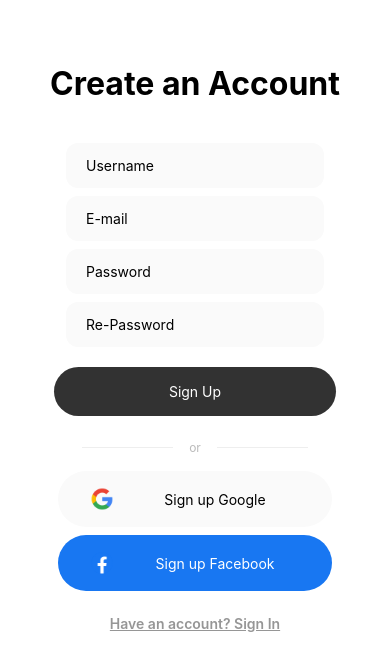
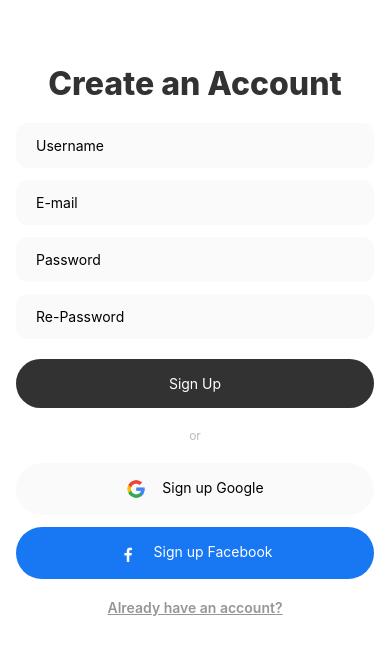
Before and after one commit to ErenElagz/Atlas, a React Native app: screen /SignUp in a window 390 px wide. Shown: the top 670 px of the page. Built offline with nearby package versions, Linux system fonts and the light colour scheme.

Commit message:
SignUp Page Modified

```diff
--- a/src/screens/Login/ForgotPassword.js
+++ b/src/screens/Login/ForgotPassword.js
@@ -7,12 +7,16 @@ export default function ForgotPassword({ navigation }) {
         <View style={styles.container}>
             <StatusBar style="auto" />
             <Text style={styles.title}>Forgot Password</Text>
+
             <TextInput
+                selectionColor={"#000"}
                 placeholder="E-mail"
                 style={styles.input}></TextInput>
+
             <Pressable style={styles.button}>
                 <Text style={styles.buttonText}>Send Email</Text>
             </Pressable>
+
             <Pressable onPress={() => navigation.navigate("SignIn")}>
                 <Text style={styles.goBack}>Go Back</Text>
             </Pressable>
--- a/src/screens/Login/SignIn.js
+++ b/src/screens/Login/SignIn.js
@@ -9,10 +9,12 @@ export default function SignIn({ navigation }) {
             <Text style={styles.title}>Login to Atlas</Text>
             <View style={styles.view}>
                 <TextInput
+                    selectionColor={"#000"}
                     placeholder="E-mail"
                     style={styles.input}></TextInput>
 
                 <TextInput
+                    selectionColor={"#000"}
                     placeholder="Password"
                     style={styles.input}></TextInput>
             </View>
@@ -34,7 +36,7 @@ export default function SignIn({ navigation }) {
             </View>
 
             <View style={styles.view}>
-                <Pressable style={styles.google}>
+                <Pressable style={[styles.thirdPart, { backgroundColor: "#fafafa" }]}>
                     <Image
                         style={styles.icon}
                         source={require("../../assets/icons/google.png")}
@@ -42,7 +44,7 @@ export default function SignIn({ navigation }) {
                     <Text>Sign in Google</Text>
                 </Pressable>
 
-                <Pressable style={styles.facebook}>
+                <Pressable style={[styles.thirdPart, { backgroundColor: "#1877f2" }]}>
                     <Image
                         style={styles.icon}
                         source={require("../../assets/icons/facebook.png")}
@@ -103,17 +105,7 @@ const styles = StyleSheet.create({
     },
     or: { fontSize: 12, color: "#bbb" },
     div: { flexGrow: 1, backgroundColor: "#ddd", height: 1 },
-    google: {
-        backgroundColor: "#fafafa",
-        justifyContent: "center",
-        padding: 16,
-        borderRadius: 32,
-        width: "100%",
-        flexDirection: "row",
-        gap: 16
-    },
-    facebook: {
-        backgroundColor: "#1877F2",
+    thirdPart: {
         justifyContent: "center",
         padding: 16,
         borderRadius: 32,
--- a/src/screens/Login/SignUp.js
+++ b/src/screens/Login/SignUp.js
@@ -1,163 +1,94 @@
 import React from "react";
-import { View, StyleSheet, Text, Image, Dimensions, Pressable, TextInput } from "react-native";
+import { View, StyleSheet, Text, Image, Pressable, TextInput } from "react-native";
 import { StatusBar } from "expo-status-bar";
 
-export default function SignUp({ navigation }) {
+export default function SignIn({ navigation }) {
     return (
         <View style={styles.container}>
             <StatusBar style="auto" />
-            <View>
-                <View style={styles.header}>
             <Text style={styles.title}>Create an Account</Text>
-                </View>
+            <View style={styles.view}>
+                <TextInput
+                    selectionColor={"#000"}
+                    placeholder="Username"
+                    style={styles.input}></TextInput>
+                <TextInput
+                    selectionColor={"#000"}
+                    placeholder="E-mail"
+                    style={styles.input}></TextInput>
+                <TextInput
+                    selectionColor={"#000"}
+                    placeholder="Password"
+                    style={styles.input}></TextInput>
+                <TextInput
+                    selectionColor={"#000"}
+                    placeholder="Re-Password"
+                    style={styles.input}></TextInput>
             </View>
 
-            <View>
-                <View style={{ paddingHorizontal: 32, marginTop: 32, gap: 8 }}>
-                    <TextInput placeholder="Username" style={styles.input} selectionColor={"#323232"}></TextInput>
-                    <TextInput placeholder="E-mail" style={styles.input} selectionColor={"#323232"}></TextInput>
-                    <TextInput placeholder="Password" style={styles.input} selectionColor={"#323232"}></TextInput>
-                    <TextInput placeholder="Re-Password" style={styles.input} selectionColor={"#323232"}></TextInput>
-                </View>
-                <View style={styles.sign}>
-                    <Pressable style={styles.sign2}>
-                        <Text style={styles.text2}>Sign Up</Text>
+            <Pressable style={styles.button}>
+                <Text style={styles.buttonText}>Sign Up</Text>
             </Pressable>
-                </View>
+
             <View style={styles.orView}>
                 <View style={styles.div}></View>
                 <Text style={styles.or}>or</Text>
                 <View style={styles.div}></View>
             </View>
-                <View style={styles.thirdView}>
-                    <Pressable style={styles.google}>
-                        <Image style={styles.logo2} source={require("../../assets/icons/google.png")} />
-                        <Text style={styles.text1}>Sign up Google</Text>
+
+            <View style={styles.view}>
+                <Pressable style={[styles.thirdPart, { backgroundColor: "#fafafa" }]}>
+                    <Image
+                        style={styles.icon}
+                        source={require("../../assets/icons/google.png")}
+                    />
+                    <Text>Sign up Google</Text>
                 </Pressable>
-                    <Pressable style={styles.facebook}>
-                        <Image style={styles.logo2} source={require("../../assets/icons/facebook.png")} />
-                        <Text style={styles.text2}>Sign up Facebook</Text>
+
+                <Pressable style={[styles.thirdPart, { backgroundColor: "#1877f2" }]}>
+                    <Image
+                        style={styles.icon}
+                        source={require("../../assets/icons/facebook.png")}
+                    />
+                    <Text style={{ color: "#fff" }}>Sign up Facebook</Text>
                 </Pressable>
             </View>
+
             <Pressable onPress={() => navigation.navigate("SignIn")}>
-                    <Text
-                        style={{
-                            fontSize: 14,
-                            fontWeight: "600",
-                            textAlign: "center",
-                            marginTop: 24,
-                            color: "#969696",
-                            textDecorationLine: "underline"
-                        }}
-                    >
-                        Have an account? Sign In
-                    </Text>
+                <Text style={styles.text}>Already have an account?</Text>
             </Pressable>
-            </View>
         </View>
     );
 }
 const styles = StyleSheet.create({
     container: {
         flex: 1,
-        paddingTop: 32,
+        paddingTop: 64,
+        padding: 16,
         alignItems: "center",
         backgroundColor: "#fff",
-        gap: 8
+        gap: 20
     },
-    header: {
-        flexDirection: "row",
-        alignItems: "center",
-        paddingHorizontal: 16,
-        marginTop: 32,
-        gap: 4
-    },
+    view: { gap: 12, width: "100%" },
     title: {
         fontSize: 32,
-        fontWeight: "700"
+        fontWeight: "800",
+        color: "#323232"
     },
-    logo: {
-        width: 32,
-        height: 32
+    icon: {
+        width: 20,
+        height: 20
     },
-    logo2: {
-        width: 24,
-        height: 24
-    },
-    slogan: {
-        fontSize: 14,
-        color: "#aaa"
-    },
-    img: {
-        width: Dimensions.get("window").width,
-        height: Dimensions.get("window").width,
-        aspectRatio: "1/1"
-    },
-    button: {},
-    sign: {
-        flexDirection: "row",
-        padding: 20,
-        width: "100%",
-        gap: 8,
-        alignSelf: "center"
-    },
-    sign2: {
+    button: {
         backgroundColor: "#323232",
         alignItems: "center",
         justifyContent: "center",
         padding: 16,
         borderRadius: 32,
-        flexGrow: 1
+        width: "100%"
     },
-    text1: {
-        fontSize: 14,
-        width: "100%",
-        textAlign: "center"
-    },
-    text2: {
-        fontSize: 14,
-        color: "#fff",
-        width: "100%",
-        textAlign: "center"
-    },
-    orView: {
-        flexDirection: "row",
-        paddingHorizontal: 48,
-        alignItems: "center",
-        gap: 16,
-        paddingVertical: 4
-    },
-    or: { fontSize: 12, color: "#bbb" },
-    div: { flexGrow: 1, backgroundColor: "#eee", height: 1.5 },
-    google: {
-        backgroundColor: "#fafafa",
-        alignItems: "center",
-        justifyContent: "center",
-        padding: 16,
-        borderRadius: 32,
-        width: "100%",
-        flexDirection: "row",
-        paddingHorizontal: 32,
-        gap: 16,
-        textAlign: "center"
-    },
-    facebook: {
-        backgroundColor: "#1877F2",
-        alignItems: "center",
-        justifyContent: "center",
-        padding: 16,
-        borderRadius: 32,
-        width: "100%",
-        flexDirection: "row",
-        gap: 16,
-        textAlign: "center",
-        paddingHorizontal: 32
-    },
-    thirdView: {
-        paddingHorizontal: 24,
-        alignItems: "center",
-        gap: 8,
-        paddingTop: 12
+    buttonText: {
+        color: "#fff"
     },
     input: {
         backgroundColor: "#fafafa",
@@ -166,5 +97,27 @@ const styles = StyleSheet.create({
         paddingVertical: 14,
         paddingHorizontal: 20,
         borderRadius: 12
+    },
+    orView: {
+        flexDirection: "row",
+        alignItems: "center",
+        gap: 16,
+        paddingHorizontal: 16
+    },
+    or: { fontSize: 12, color: "#bbb" },
+    div: { flexGrow: 1, backgroundColor: "#ddd", height: 1 },
+    thirdPart: {
+        justifyContent: "center",
+        padding: 16,
+        borderRadius: 32,
+        width: "100%",
+        flexDirection: "row",
+        gap: 16
+    },
+    text: {
+        fontSize: 14,
+        fontWeight: "600",
+        color: "#969696",
+        textDecorationLine: "underline"
     }
 });
```
Lines whose indentation alone changed are shown as unchanged.
